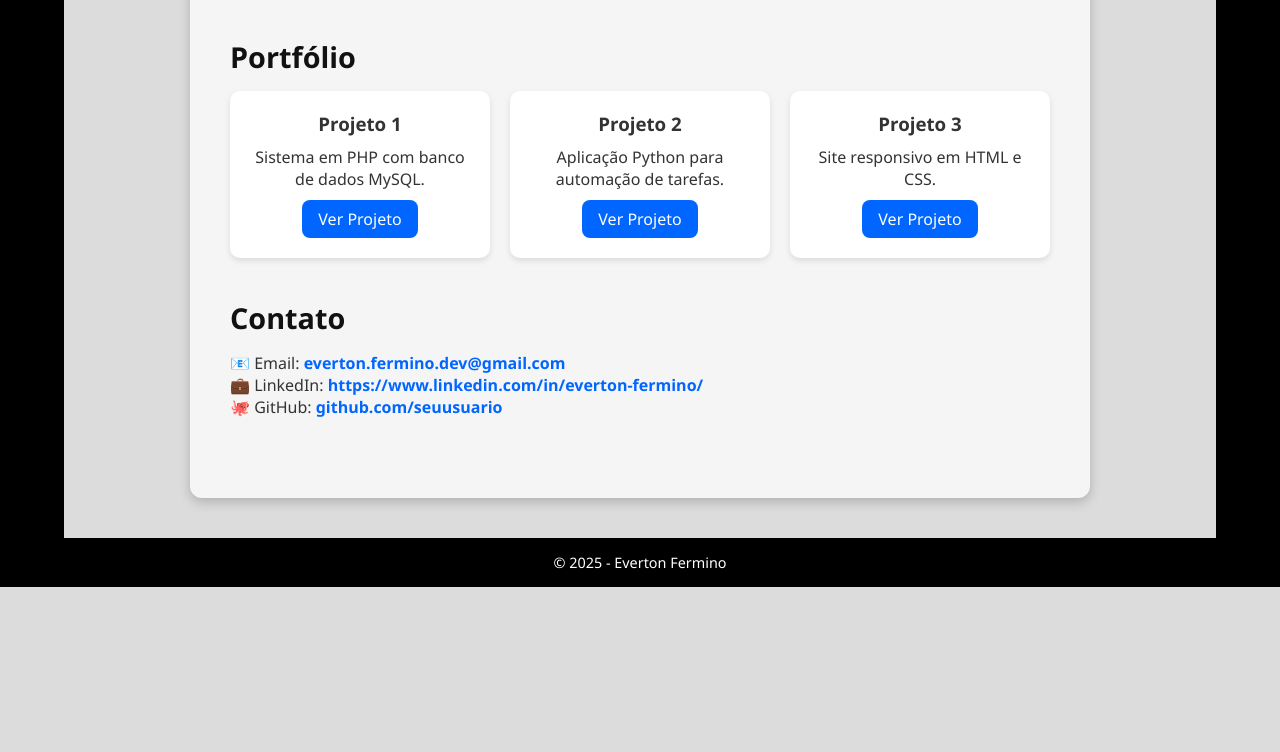
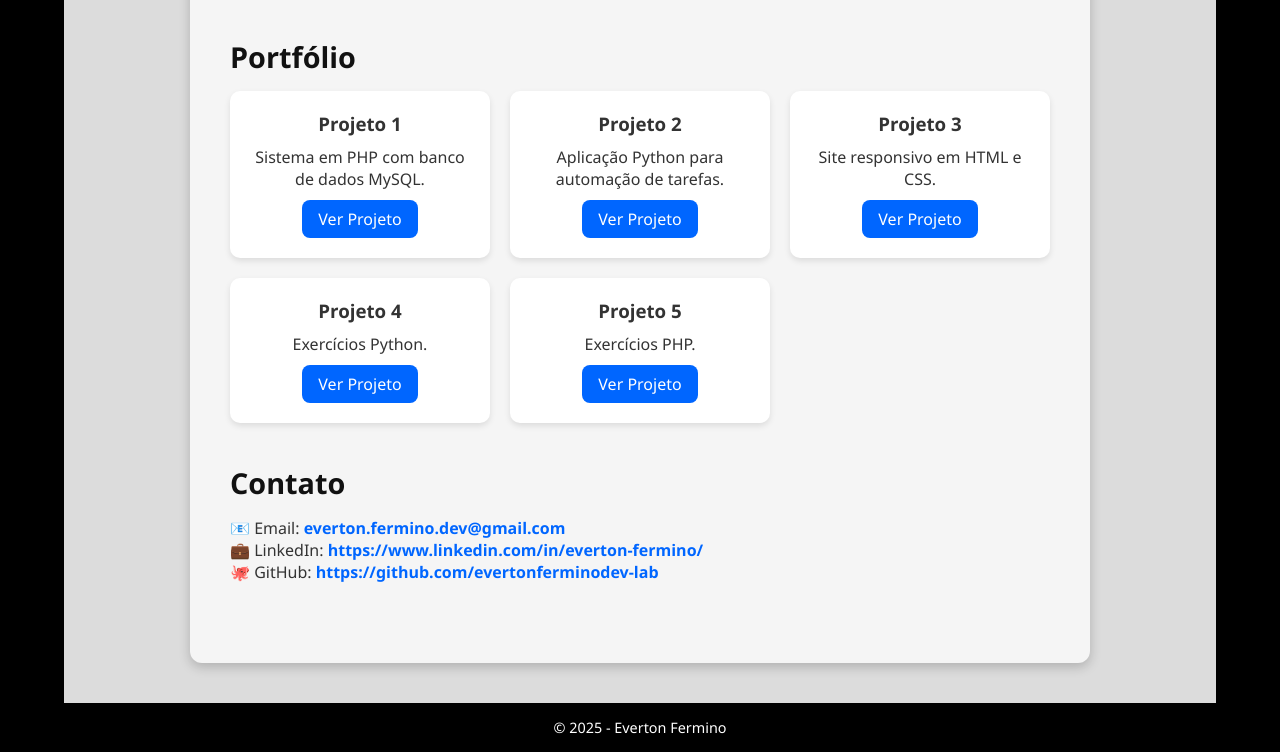
Before and after one commit to evertonferminodev-lab/site_port, a plain HTML site: page index.html in a window 1280 px wide. Shown: the part 702-1454 px from the top of the page. Before the commit the page ends 1289 px from the top, so only its background shows below. Drawn offline with Linux system fonts and the light colour scheme.

Commit message:
Adicionado projetos exercícios

```diff
--- a/index.html
+++ b/index.html
@@ -65,6 +65,16 @@
                         <p>Site responsivo em HTML e CSS.</p>
                         <a href="#">Ver Projeto</a>
                     </div>
+                    <div class="projeto">
+                        <h3>Projeto 4</h3>
+                        <p>Exercícios Python.</p>
+                        <a href="#">Ver Projeto</a>
+                    </div>
+                    <div class="projeto">
+                        <h3>Projeto 5</h3>
+                        <p>Exercícios PHP.</p>
+                        <a href="#">Ver Projeto</a>
+                    </div>
                 </div>
             </section>
 
@@ -75,7 +85,8 @@
                 <p>💼 LinkedIn: <a
                         href="https://www.linkedin.com/in/everton-fermino/">https://www.linkedin.com/in/everton-fermino/</a>
                 </p>
-                <p>🐙 GitHub: <a href="#">github.com/seuusuario</a></p>
+                <p>🐙 GitHub: <a
+                        href="https://github.com/evertonferminodev-lab">https://github.com/evertonferminodev-lab</a></p>
             </section>
         </main>
     </div>
```
